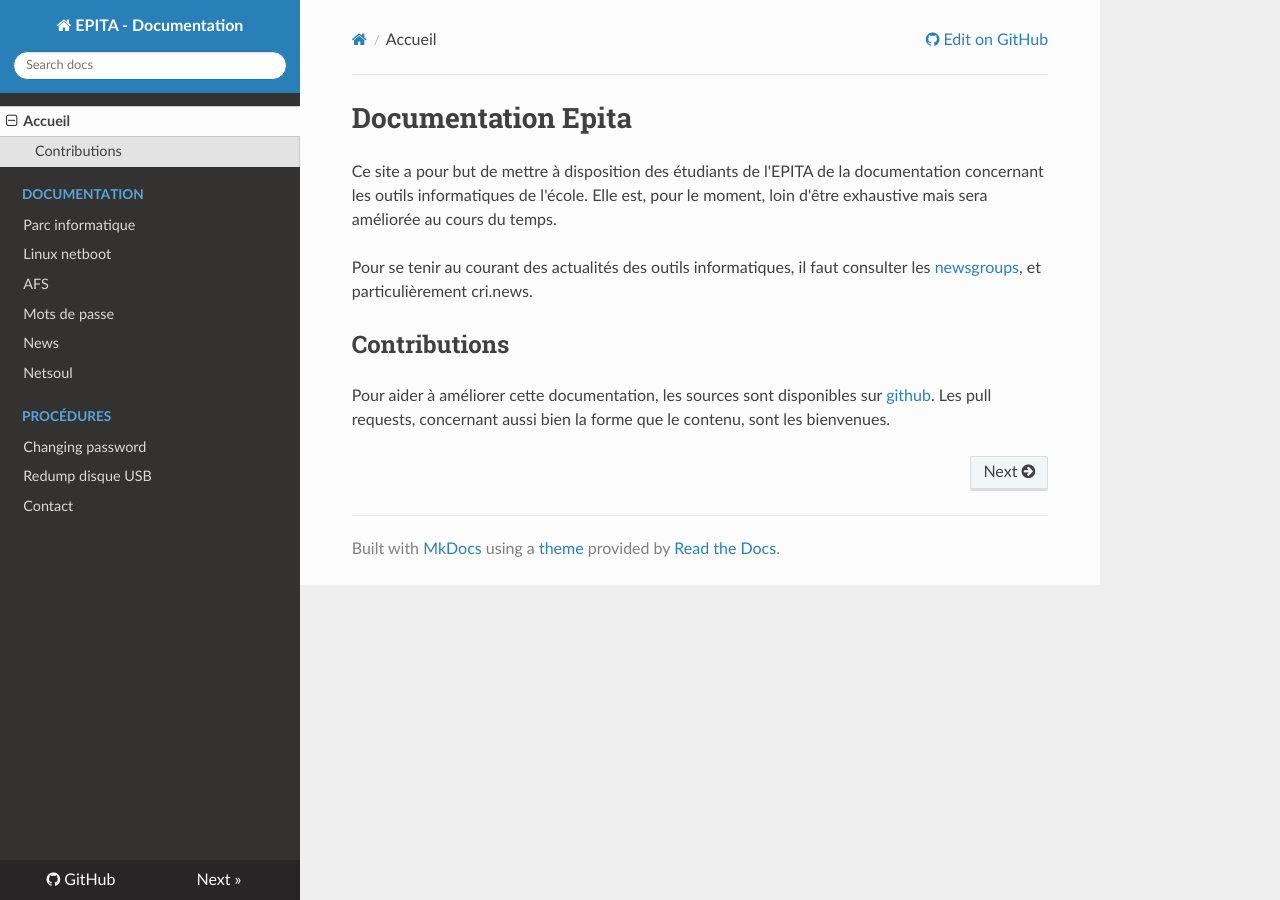
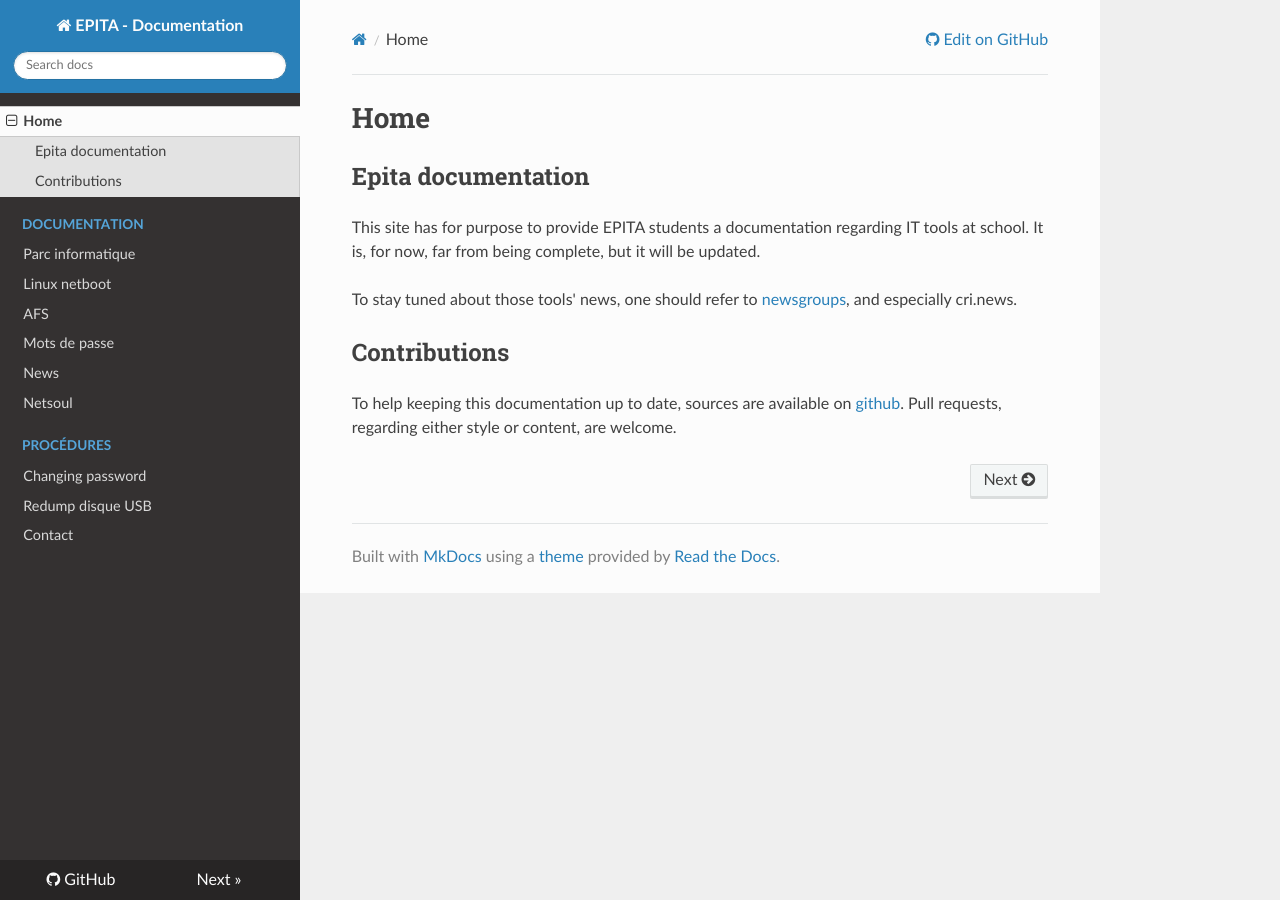
Before and after one commit to cri-epita/epita-doc, an MkDocs documentation site: the page built from docs/index.md, in a window 1280 px wide. Built offline with MkDocs 1.6.1, drawn with Linux system fonts in a browser that asks for light colours; nearby versions of some CDN libraries; old or Windows-style settings are respelled for this version of MkDocs.

Commit message:
translate index page in english

```diff
--- a/docs/index.md
+++ b/docs/index.md
@@ -1,14 +1,11 @@
-# Documentation Epita
+# Home
 
-Ce site a pour but de mettre à disposition des étudiants de l'EPITA de la
-documentation concernant les outils informatiques de l'école. Elle est, pour le
-moment, loin d'être exhaustive mais sera améliorée au cours du temps.
+## Epita documentation
 
-Pour se tenir au courant des actualités des outils informatiques, il faut
-consulter les [newsgroups](news.md), et particulièrement cri.news.
+This site has for purpose to provide EPITA students a documentation regarding IT tools at school. It is, for now, far from being complete, but it will be updated.
+
+To stay tuned about those tools' news, one should refer to [newsgroups](news.md), and especially cri.news.
 
 ## Contributions
 
-Pour aider à améliorer cette documentation, les sources sont disponibles sur
-[github](https://github.com/cri-epita/epita-doc/). Les pull requests, concernant
-aussi bien la forme que le contenu, sont les bienvenues.
+To help keeping this documentation up to date, sources are available on [github](https://github.com/cri-epita/epita-doc/). Pull requests, regarding either style or content, are welcome.
--- a/mkdocs.yml
+++ b/mkdocs.yml
@@ -2,7 +2,7 @@ site_name: EPITA - Documentation
 theme: readthedocs
 repo_url: https://github.com/cri-epita/epita-doc/
 pages:
-  - Accueil: 'index.md'
+  - Home: 'index.md'
   - Documentation:
     - Parc informatique: 'pie.md'
     - Linux netboot: 'archlinux_netboot.md'
```
